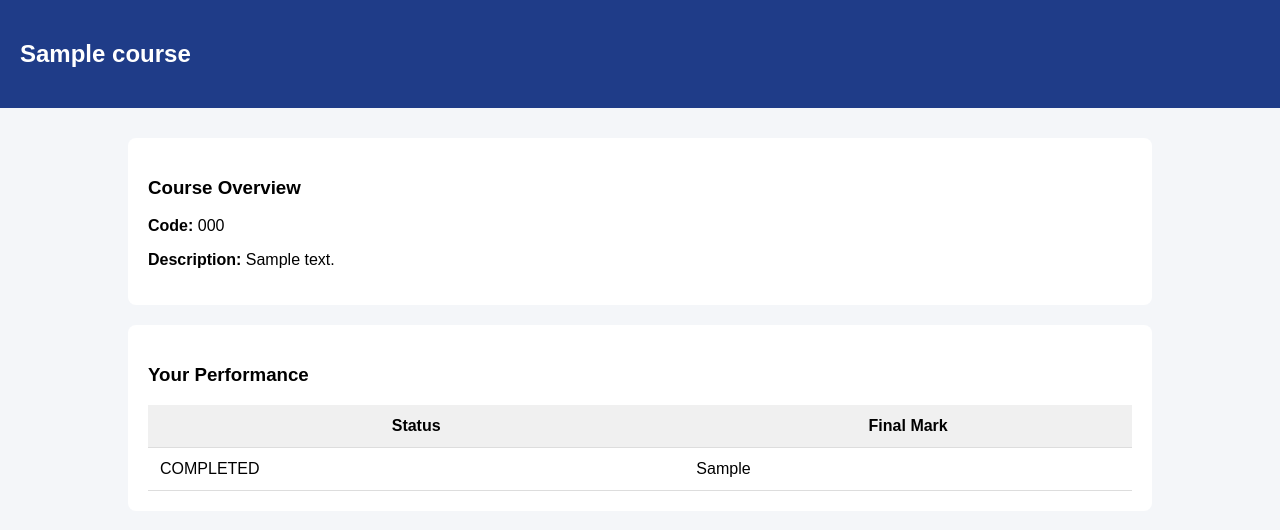
After one commit to Stix084/gradebook-project, a Django app: template users/templates/student/course_detail.html in a window 1280 px wide. The commit adds this page. Shown: the top 530 px of the page. Run offline with Django 5.2, Linux system fonts and the light colour scheme; the template is opened without the code that fills it: most values are stand-ins (such as "Sample title", 1, 10 or a date in 2020).

```diff
--- /dev/null
+++ b/users/templates/student/course_detail.html
@@ -0,0 +1,87 @@
+<!DOCTYPE html>
+<html>
+<head>
+    <title>Course Detail</title>
+
+    <style>
+        body {
+            font-family: Arial;
+            background: #f4f6f9;
+            margin: 0;
+        }
+
+        .header {
+            background: #1f3c88;
+            color: white;
+            padding: 20px;
+        }
+
+        .container {
+            width: 80%;
+            margin: 30px auto;
+        }
+
+        .card {
+            background: white;
+            padding: 20px;
+            border-radius: 8px;
+            margin-bottom: 20px;
+        }
+
+        table {
+            width: 100%;
+            border-collapse: collapse;
+        }
+
+        th, td {
+            padding: 12px;
+            border-bottom: 1px solid #ddd;
+        }
+
+        th {
+            background: #f0f0f0;
+        }
+    </style>
+</head>
+
+<body>
+
+<div class="header">
+    <h2>{{ course.name }}</h2>
+</div>
+
+<div class="container">
+
+    <div class="card">
+        <h3>Course Overview</h3>
+        <p><strong>Code:</strong> {{ course.code }}</p>
+        <p><strong>Description:</strong> {{ course.description }}</p>
+    </div>
+
+    <div class="card">
+        <h3>Your Performance</h3>
+
+        <table>
+            <tr>
+                <th>Status</th>
+                <th>Final Mark</th>
+            </tr>
+
+            {% for e in enrollments %}
+            <tr>
+                <td>{{ e.status }}</td>
+                <td>{{ e.final_mark }}</td>
+            </tr>
+            {% empty %}
+            <tr>
+                <td colspan="2">No data available</td>
+            </tr>
+            {% endfor %}
+        </table>
+
+    </div>
+
+</div>
+
+</body>
+</html>
--- a/users/templates/student/dashboard.html
+++ b/users/templates/student/dashboard.html
@@ -106,7 +106,7 @@
                 <tr>
                     <td>
                      {% if enrollment.course %}
-                    <a href="{% url 'course_detail.html' enrollment.course.id %}">
+                    <a href="{% url 'course_detail enrollment.course.id %}">
                     {{ enrollment.course }}
                     </a>
                         {% else %}
```
